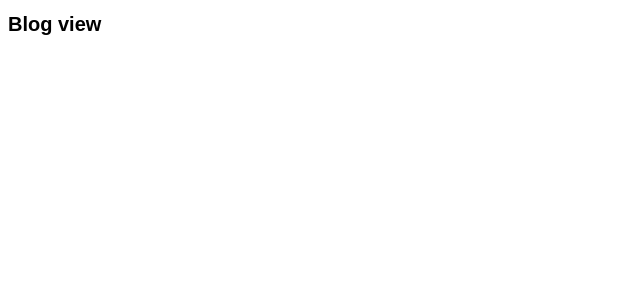
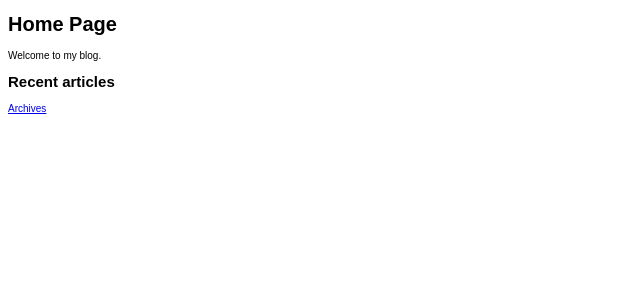
Before and after one commit to MauritzLM/blog-api-view, a React (Create React App) app: page / in a window 1280 px wide. Shown: the top 300 px of the page, without its empty margins (0-640 px from the left). Built offline with nearby package versions, Linux system fonts and the light colour scheme.

Commit message:
added routes for pages

```diff
--- a/src/App.js
+++ b/src/App.js
@@ -1,11 +1,21 @@
-
 import './App.css';
+import { Route, Routes } from 'react-router-dom';
+import Home from './pages/homePage';
+import Error from './pages/errorPage';
+import Post from './pages/postPage';
+import AllPosts from './pages/allPostsPage';
 
 function App() {
   return (
-    <div className="App">
-      <h1>Blog view</h1>
-    </div>
+    <Routes>
+      <Route path='/' element={<Home />} />
+      <Route path='/posts'>
+        <Route index element={<AllPosts />} />
+        <Route path=':id' element={<Post />} />
+
+      </Route>
+      <Route path='*' element={<Error />} />
+    </Routes>
   );
 }
 
```
